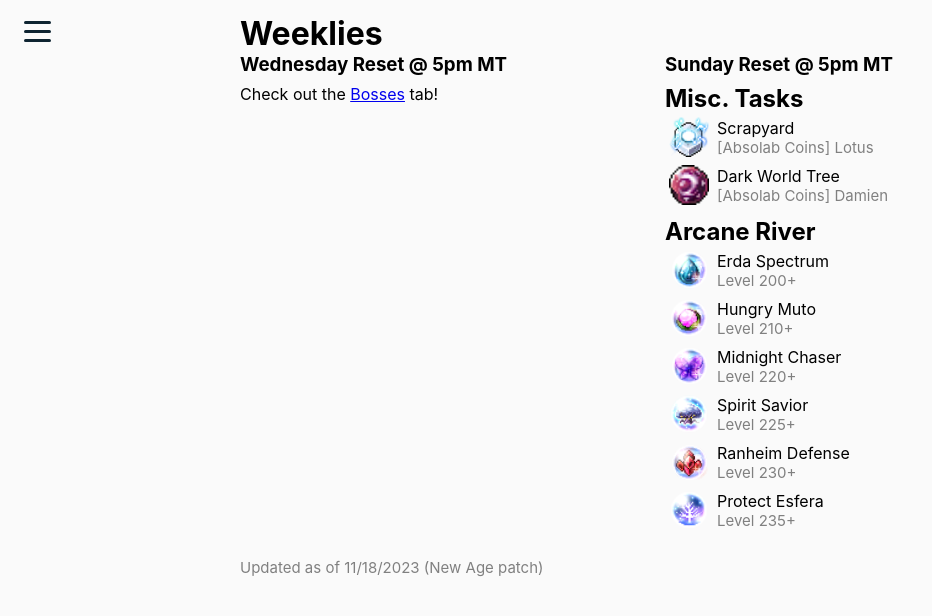
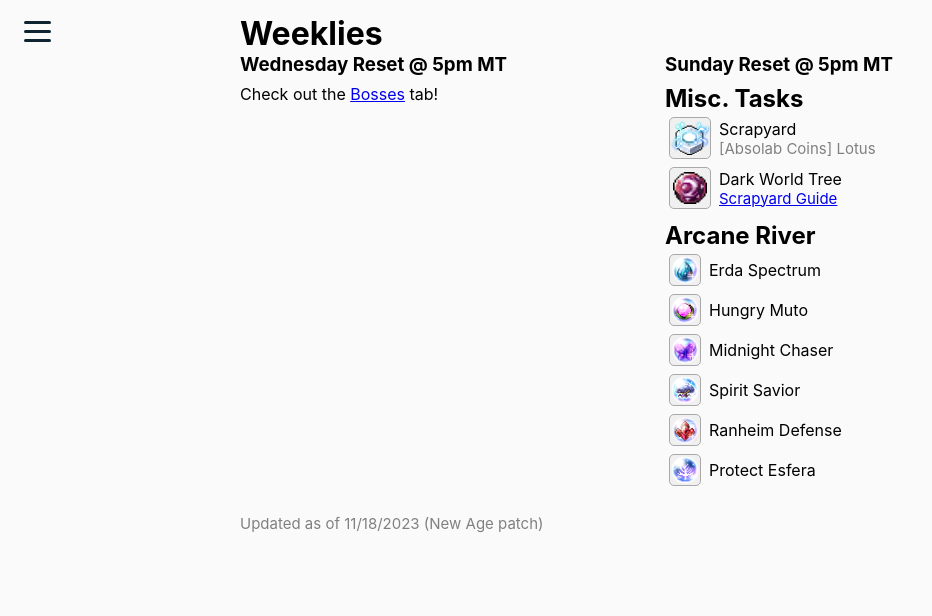
Before and after one commit to eryuelle/eryuelle.github.io, a Next.js app: page /weeklies in a window 1280 px wide. Shown: the top 616 px of the page, without its empty margins (0-932 px from the left). Built offline with nearby package versions, Linux system fonts and the light colour scheme.

Commit message:
CSS overhaul, part 3

```diff
--- a/pages/_app.css
+++ b/pages/_app.css
@@ -80,6 +80,12 @@ li {
   object-fit: contain;
 }
 
+.icon-padded {
+  width: 85%;
+  height: 85%;
+  object-fit: contain;
+}
+
 .icon-border {
   border: .5px solid darkgray;
   background-color: #f0f0f0;
@@ -89,6 +95,7 @@ li {
   display: flex;
   justify-content: center;
   align-items: center;
+  overflow: hidden;
 
   height: 40px;
   width: 40px;
@@ -99,10 +106,11 @@ li {
   display: flex;
   justify-content: center;
   align-items: center;
+  overflow: hidden;
 
   height: 30px;
   width: 30px;
-  border-radius: 3px;
+  border-radius: 5px;
 }
 
 /* WIP Styles */
@@ -110,9 +118,3 @@ li {
 
 
 /* To be deprecated */
-
-.maple-icon {
-  height: 40px;
-  width: 40px;
-  border-radius: 5px;
-}
--- a/pages/index.tsx
+++ b/pages/index.tsx
@@ -11,6 +11,7 @@ export default function Index() {
       <h1>Dailies</h1>
       <h3>Resets @ 5pm MT every day</h3>
       <IconList
+        bordered={true}
         compact={true}
         title="Arcane River"
         items={AR_DAILIES_ORDER}
--- a/pages/weeklies.tsx
+++ b/pages/weeklies.tsx
@@ -20,11 +20,14 @@ export default function Index() {
         <div className={styles.split}>
           <h3>Sunday Reset @ 5pm MT</h3>
           <IconList
+            bordered={true}
             title="Misc. Tasks"
             items={T_WEEKLIES_ORDER}
             dictionary={T_WEEKLIES()}
           />
           <IconList
+            compact={true}
+            bordered={true}
             title="Arcane River"
             items={AR_WEEKLIES_ORDER}
             dictionary={AR_WEEKLIES()}
--- a/src/components/icon-list/icon-list.module.css
+++ b/src/components/icon-list/icon-list.module.css
@@ -5,8 +5,9 @@
 /* Shared */
 
 .iconitem {
+  padding: 4px;
   display: flex;
-  padding: 4px;
+  gap: 8px;
 }
 
 .iconitem:last-child {
@@ -22,11 +23,10 @@
 /* Standard layout */
 
 .icondesc {
-  width: 100%;
   display: flex;
   flex-direction: row;
   justify-content: space-between;
-  padding-left: 8px;
+  flex-grow: 100; /* Arbitrary number to fill space */
 }
 
 .iconhalfright {
--- a/src/components/icon-list/icon-list.tsx
+++ b/src/components/icon-list/icon-list.tsx
@@ -1,34 +1,48 @@
+import { ReactNode } from "react";
+
 import styles from './icon-list.module.css';
 
 interface Icon {
   icon: string;
   name: string;
-  flavor?: string;
+
+  forcePadding?: boolean;
+  flavor?: ReactNode;
   cornerFlavor?: string;
   lastFlavor?: string;
 }
 
 interface IconListProps {
   compact?: boolean;
+  bordered?: boolean;
+
   title: string;
   items: string[];
   dictionary: { [key: string]: Icon };
 }
 
-export default function IconList({ compact, title, items, dictionary }: IconListProps) {
+export default function IconList({ bordered = false, compact, title, items, dictionary }: IconListProps) {
+  const borderClass = () => {
+    return bordered ? "icon-border" : "";
+  }
+
+  const paddedClass = (icon: Icon) => {
+    return icon.forcePadding? "icon-padded" : "icon";
+  }
+
   const compactIter = () => {
     return items.map((item) => {
       const i = dictionary[item];
 
       return (
         <div className={styles.iconitem}>
-          <div className="icon-cage-30 icon-border">
+          <div className={`icon-cage-30 ${borderClass()}`}>
             <img
               className="icon"
               src={i.icon}
             />
           </div>
-          <div className={`${styles.iconhalf} lpadding-8`}>
+          <div className={`${styles.iconhalf}`}>
             {i.name}
           </div>
         </div>
@@ -42,10 +56,13 @@ export default function IconList({ compact, title, items, dictionary }: IconList
 
       return (
         <div className={styles.iconitem}>
-          <img
-            className="maple-icon"
-            src={i.icon}
-          />
+          <div className={`icon-cage-40 ${borderClass()}`}>
+            <img
+              className={paddedClass(i)}
+              src={i.icon}
+            />
+          </div>
+
           <div className={styles.icondesc}>
             <div className={styles.iconhalf}>
               <div>{i.name}</div>
--- a/src/config/weeklies.tsx
+++ b/src/config/weeklies.tsx
@@ -1,3 +1,5 @@
+import { ReactNode } from "react";
+
 // AR = Arcane River
 
 interface ARWeekly {
@@ -41,9 +43,9 @@ let AR_WEEKLIES_DATA: { [key: string]: ARWeekly } = {
 };
 
 export const AR_WEEKLIES = () => {
-  for (const [k, v] of Object.entries(AR_WEEKLIES_DATA)) {
-      AR_WEEKLIES_DATA[k].flavor = `Level ${v.level}+`;
-  }
+  // for (const [k, v] of Object.entries(AR_WEEKLIES_DATA)) {
+  //     AR_WEEKLIES_DATA[k].flavor = `Level ${v.level}+`;
+  // }
   return AR_WEEKLIES_DATA;
 }
 
@@ -64,7 +66,7 @@ interface BWeekly {
   flavor: string;
 }
 
-// TODO: There's a lot of weekly bosses...
+// Unused for now
 let B_WEEKLIES_DATA: { [key: string]: BWeekly } = {
   "WIP": {
     name: "Work in Progress...",
@@ -88,7 +90,8 @@ interface TWeekly {
   icon: string;
   exp?: string;
   mesos?: string;
-  flavor?: string;
+  flavor?: ReactNode;
+  forcePadding?: boolean;
 }
 
 let T_WEEKLIES_DATA: { [key: string]: TWeekly } = {
@@ -100,7 +103,9 @@ let T_WEEKLIES_DATA: { [key: string]: TWeekly } = {
   "Dark World Tree": {
     name: "Dark World Tree",
     icon: "/icons/tasks/faint_stigma_spirit_stone.png",
-    flavor: "[Absolab Coins] Damien",
+    flavor: <a href="https://strategywiki.org/wiki/MapleStory/Towns/Scrapyard#Weekly_Quests">Scrapyard Guide</a>,
+    // Alt: https://docs.google.com/spreadsheets/d/1FJcMQHfhsDNsRQW_KhrmR3uyWmudv8e8Y_nY5uawKAg
+    forcePadding: true,
   },
 };
 
```
Also changed, not shown: 8 other files (tests, documents, lock files or other folders).
